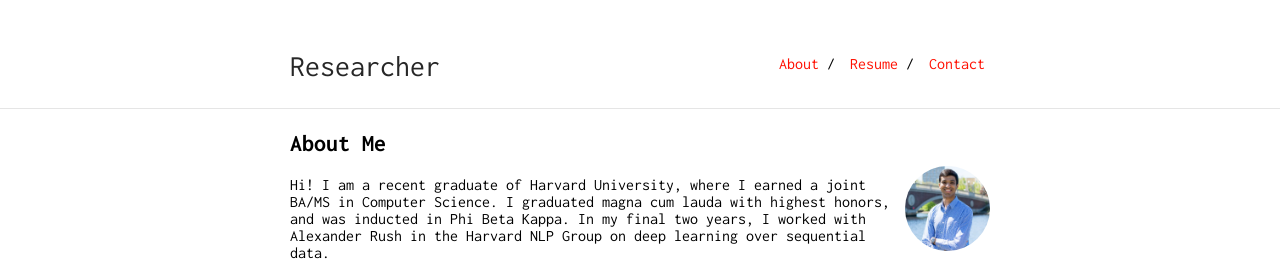
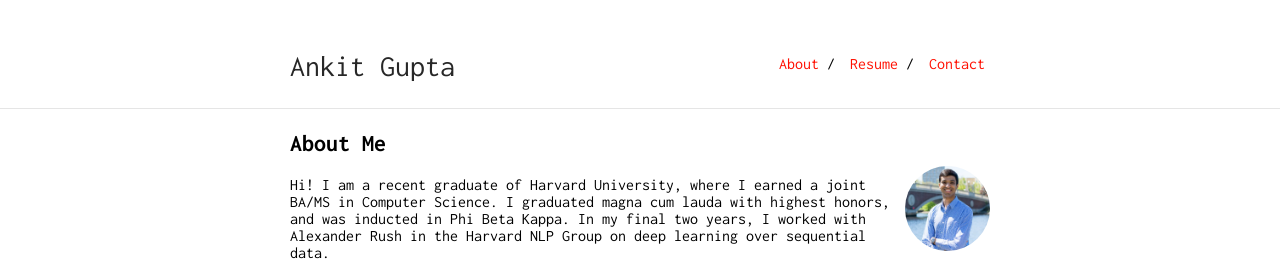
Before and after one commit to ankitvgupta/ankitvgupta.github.io, a Jekyll site: the page built from index.md, in a window 1280 px wide. Shown: the top 261 px of the page. Built offline with Jekyll 4.4.1, drawn with Linux system fonts in a browser that asks for light colours; our own code applies the rules of GitHub Pages for plain Markdown files.

Commit message:
update config

```diff
--- a/_config.yml
+++ b/_config.yml
@@ -1,6 +1,6 @@
-title: Researcher
-url: "http://ankitsultana.com"
-baseurl: "/researcher"
+title: Ankit Gupta
+url: "http://ankitvgupta.github.io"
+baseurl: "/"
 
 markdown: kramdown
 
```
